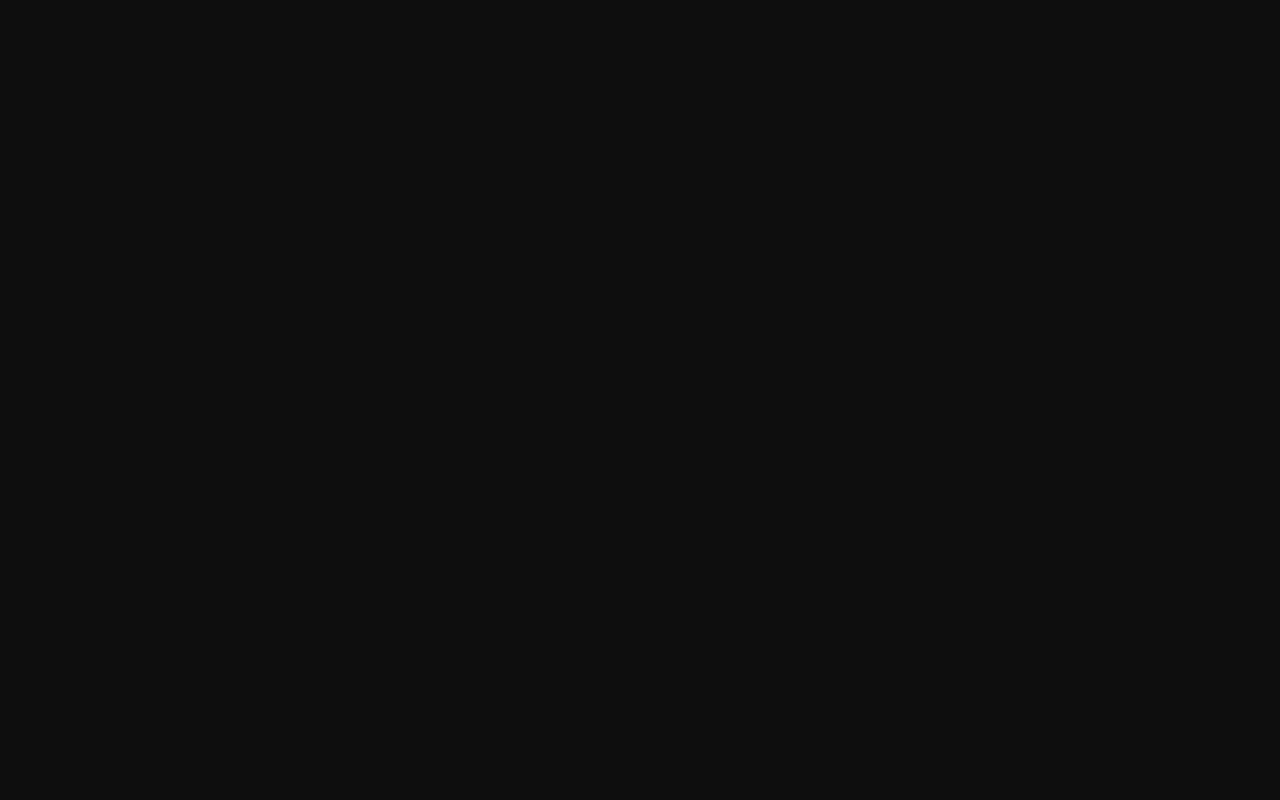
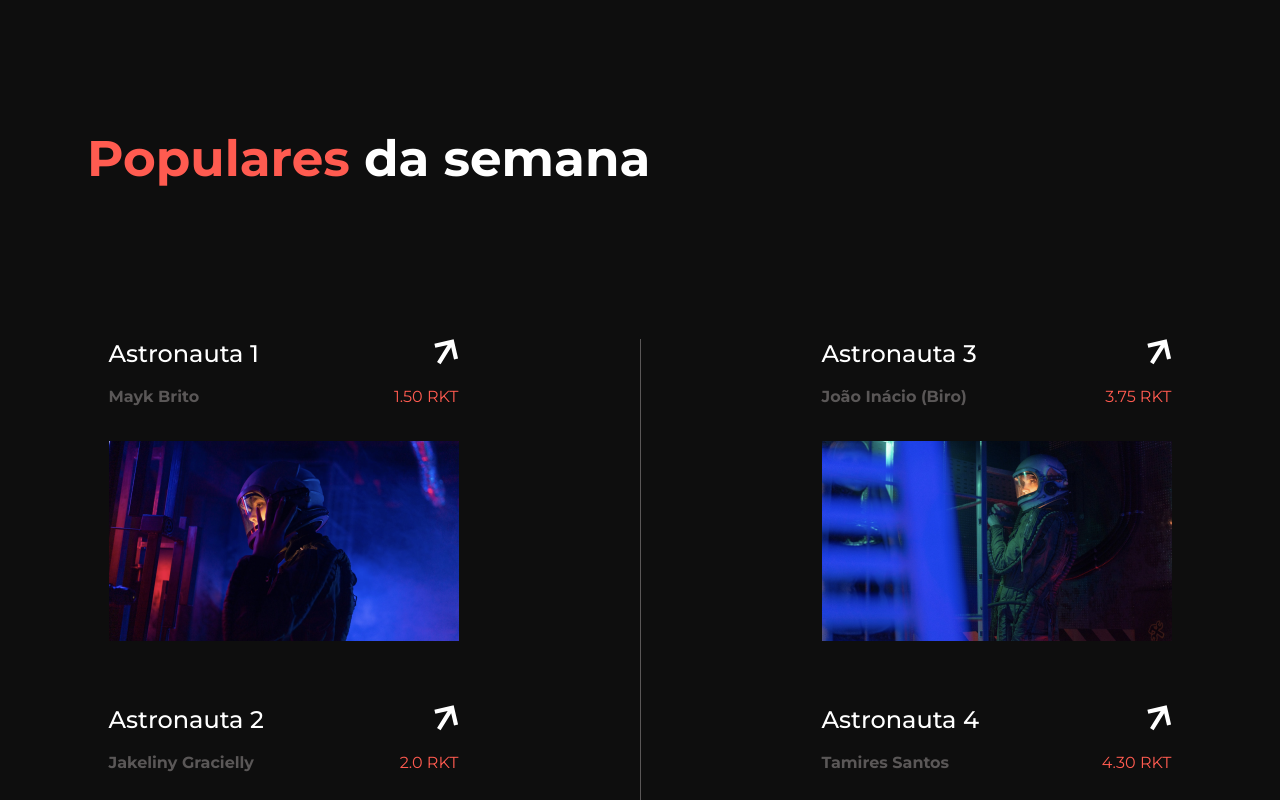
Before and after one commit to Player35Oficial/desafio-rocket-NFT, a React (Vite) app: page / in a window 1280 px wide. Shown: the part 1680-2480 px from the top of the page. Before the commit the page ends 1658 px from the top, so only its background shows below. Built offline with nearby package versions, Linux system fonts and the light colour scheme.

Commit message:
construcao populares da semana (grid layout)

```diff
--- /dev/null
+++ b/src/components/Main3/Main3.css
@@ -0,0 +1,70 @@
+.main3-container {
+  color: var(--text-color);
+  margin: 150px 87px 0 87px;
+}
+
+.main3-container .title {
+  font-size: 50px;
+  font-weight: 700;
+  margin-bottom: 150px;
+}
+
+.main3-container .title span {
+  color: var(--color-logo);
+}
+
+.main3-container .popular-astronaut-container {
+  display: grid;
+  grid-template-columns: 1fr 1fr;
+  grid-row-gap: 4rem;
+  grid-column-gap: 20rem;
+  width: 100%;
+  justify-items: center;
+  position: relative;
+}
+
+.main3-container .popular-astronaut-container .divisor {
+  width: 1px;
+  height: 100%;
+  background-color: var(--subtitle-color);
+  position: absolute;
+  margin: 0 auto;
+}
+
+.main3-container .popular-astronaut-container .popular-astronaut {
+  grid-area: "column";
+  display: flex;
+  flex-direction: column;
+  gap: 1rem;
+  /* background-color: brown; */
+  /* margin-top: 150px; */
+  width: 350px;
+}
+
+.main3-container
+  .popular-astronaut-container
+  .popular-astronaut
+  .astronaut-title {
+  display: flex;
+  justify-content: space-between;
+  font-weight: 500;
+}
+
+.main3-container .popular-astronaut-container .popular-astronaut .name {
+  display: flex;
+  justify-content: space-between;
+  font-weight: 600;
+  color: var(--subtitle-color);
+}
+
+.main3-container .popular-astronaut-container .popular-astronaut .name span {
+  font-weight: 400;
+  color: var(--color-logo);
+}
+
+.main3-container
+  .popular-astronaut-container
+  .popular-astronaut
+  .astronaut-image {
+  margin-top: 1.2rem;
+}
--- /dev/null
+++ b/src/components/Main3/index.jsx
@@ -0,0 +1,51 @@
+import "./Main3.css";
+import astronauta1 from "../../assets/astronauta-1.png";
+import astronauta2 from "../../assets/astronauta-2.png";
+import astronauta3 from "../../assets/astronauta-3.png";
+import astronauta4 from "../../assets/astronauta-4.png";
+import arrowWhite from "../../assets/arrow-white.svg";
+import PopularAstronaut from "./../PopularAstronaut/index.jsx";
+
+export default function Main3() {
+  return (
+    <>
+      <section className="main3-container">
+        <h2 className="title">
+          <span>Populares</span> da semana
+        </h2>
+
+        <article className="popular-astronaut-container">
+          <PopularAstronaut
+            titleAstronaut={"Astronauta 1"}
+            titleArrow={arrowWhite}
+            astronautName={"Mayk Brito"}
+            astronautNFTValue={"1.50 RKT "}
+            astronautNFTImg={astronauta1}
+          />
+          <PopularAstronaut
+            titleAstronaut={"Astronauta 3"}
+            titleArrow={arrowWhite}
+            astronautName={"João Inácio (Biro)"}
+            astronautNFTValue={"3.75 RKT "}
+            astronautNFTImg={astronauta2}
+          />
+          <div className="divisor"></div>
+          <PopularAstronaut
+            titleAstronaut={"Astronauta 2"}
+            titleArrow={arrowWhite}
+            astronautName={"Jakeliny Gracielly"}
+            astronautNFTValue={"2.0 RKT "}
+            astronautNFTImg={astronauta3}
+          />
+          <PopularAstronaut
+            titleAstronaut={"Astronauta 4"}
+            titleArrow={arrowWhite}
+            astronautName={"Tamires Santos"}
+            astronautNFTValue={"4.30 RKT "}
+            astronautNFTImg={astronauta4}
+          />
+        </article>
+      </section>
+    </>
+  );
+}
--- /dev/null
+++ b/src/components/PopularAstronaut/index.jsx
@@ -0,0 +1,23 @@
+export default function PopularAstronaut({
+  titleAstronaut,
+  titleArrow,
+  astronautName,
+  astronautNFTValue,
+  astronautNFTImg,
+}) {
+  return (
+    <div className="popular-astronaut">
+      <h2 className="astronaut-title">
+        {titleAstronaut}
+        <a href="">
+          <img src={titleArrow} alt="seta" />
+        </a>
+      </h2>
+      <p className="name">
+        {astronautName}
+        <span>{astronautNFTValue} </span>
+      </p>
+      <img className="astronaut-image" src={astronautNFTImg} alt="imagem" />
+    </div>
+  );
+}
--- a/src/pages/Home/index.jsx
+++ b/src/pages/Home/index.jsx
@@ -2,6 +2,7 @@ import Gallery from "../../components/Gallery";
 import Header from "../../components/Header";
 import Main1 from "../../components/Main1";
 import Main2 from "../../components/Main2";
+import Main3 from "../../components/Main3";
 import "./Home.css";
 
 export default function Home() {
@@ -13,6 +14,7 @@ export default function Home() {
         <Gallery />
       </div>
       <Main2 />
+      <Main3 />
     </>
   );
 }
```
Also changed, not shown: .eslintrc.cjs, src/assets/astronauta-1.png (renamed from src/assets/astronauta 1.png).
